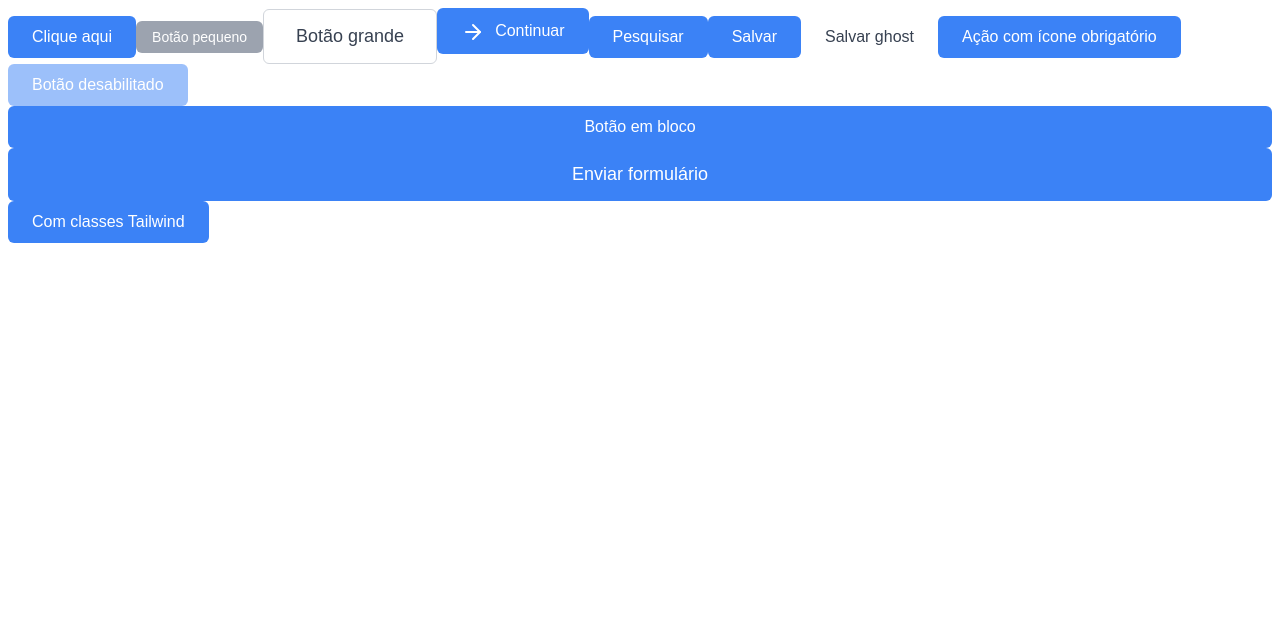
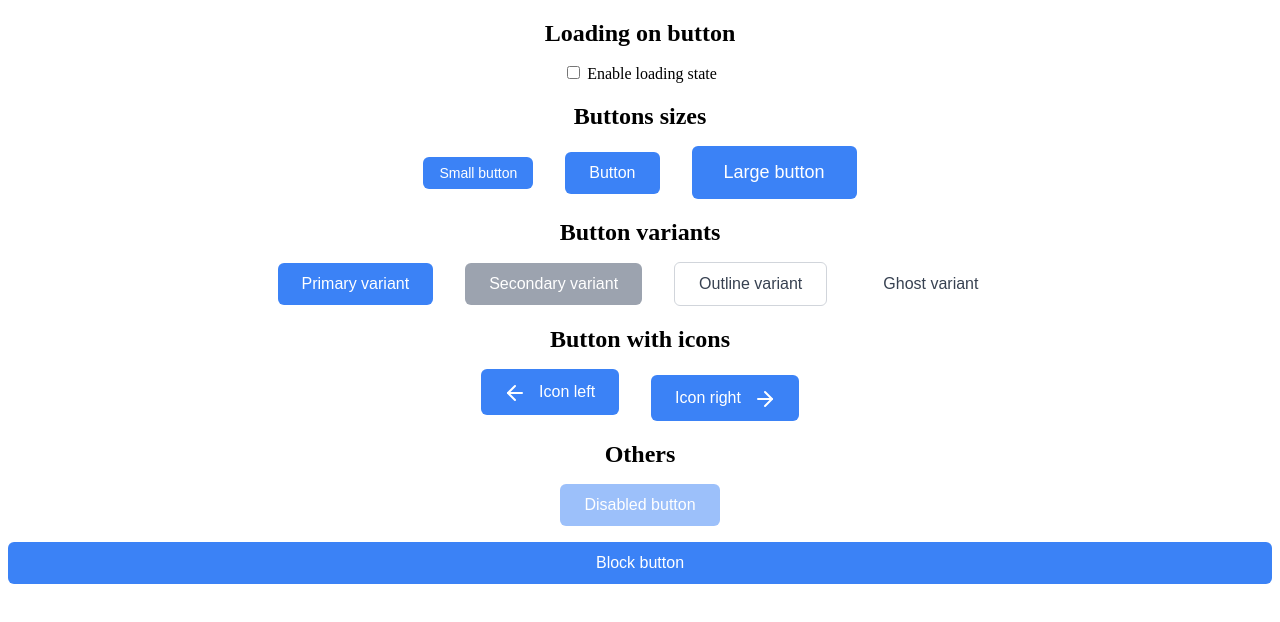
Before and after one commit to edgarimai/vue-smart-ui, a Vue app: page / in a window 1280 px wide. Shown: the top 622 px of the page. Built offline with nearby package versions, Linux system fonts and the light colour scheme.

Commit message:
feat: all buttons examples

```diff
--- a/src/App.vue
+++ b/src/App.vue
@@ -3,10 +3,7 @@ import { ref } from 'vue'
 import BaseButton from './components/BaseButton.vue'
 
 const isLoading = ref(false)
-
-const handleClick = () => {
-  console.log('Clicou no botão')
-}
+const isLoadingEnabled = ref(false)
 
 const handleSaveWithLoading = async () => {
   isLoading.value = true
@@ -18,30 +15,111 @@ const handleSaveWithLoading = async () => {
 }
 
 const saveData = async () => {
-  console.log('Salvando dados...')
-  await new Promise((resolve) => setTimeout(resolve, 8000))
-  console.log('Dados salvos!')
+  console.log('Saving data...')
+  await new Promise((resolve) => setTimeout(resolve, 2000))
+  console.log('Data saved!')
 }
 </script>
 
 <template>
-  <!-- Botão primário básico -->
-  <BaseButton @click="handleClick"> Clique aqui </BaseButton>
+  <div class="button-container">
+    <h2>Loading on button</h2>
+    <div class="container">
+      <label class="checkbox-label">
+        <input type="checkbox" v-model="isLoadingEnabled" class="checkbox-input" />
+        Enable loading state
+      </label>
+    </div>
 
-  <!-- Botão secundário com tamanho pequeno -->
-  <BaseButton variant="secondary" size="small" @click="handleSaveWithLoading" :loading="isLoading">
-    Botão pequeno
+    <h2>Buttons sizes</h2>
+    <div class="container">
+      <!-- Small button -->
+      <BaseButton
+        size="small"
+        @click="handleSaveWithLoading"
+        :loading="isLoading && isLoadingEnabled"
+        >Small button</BaseButton
+      >
+      <!-- Medium button -->
+      <BaseButton @click="handleSaveWithLoading" :loading="isLoading && isLoadingEnabled" n
+        >Button</BaseButton
+      >
+      <!-- Large button -->
+      <BaseButton
+        size="large"
+        @click="handleSaveWithLoading"
+        :loading="isLoading && isLoadingEnabled"
+        >Large button</BaseButton
+      >
+    </div>
+
+    <h2>Button variants</h2>
+    <div class="container">
+      <!-- Primary button -->
+      <BaseButton
+        variant="primary"
+        @click="handleSaveWithLoading"
+        :loading="isLoading && isLoadingEnabled"
+        >Primary variant</BaseButton
+      >
+      <!-- Secondary button -->
+      <BaseButton
+        variant="secondary"
+        @click="handleSaveWithLoading"
+        :loading="isLoading && isLoadingEnabled"
+        >Secondary variant</BaseButton
+      >
+      <!-- Outline button -->
+      <BaseButton
+        variant="outline"
+        @click="handleSaveWithLoading"
+        :loading="isLoading && isLoadingEnabled"
+        >Outline variant</BaseButton
+      >
+      <!-- Ghost button -->
+      <BaseButton
+        variant="ghost"
+        @click="handleSaveWithLoading"
+        :loading="isLoading && isLoadingEnabled"
+        >Ghost variant</BaseButton
+      >
+    </div>
+
+    <h2>Button with icons</h2>
+    <div class="container">
+      <!-- Button with icon left-->
+      <BaseButton
+        variant="primary"
+        @click="handleSaveWithLoading"
+        :loading="isLoading && isLoadingEnabled"
+      >
+        Icon left
+        <template #prefix>
+          <svg
+            xmlns="http://www.w3.org/2000/svg"
+            width="22"
+            height="22"
+            viewBox="0 0 22 22"
+            fill="none"
+            stroke="currentColor"
+            stroke-width="2"
+            stroke-linecap="round"
+            stroke-linejoin="round"
+          >
+            <path d="M17 12h-14" />
+            <path d="m10 5-7 7 7 7" />
+          </svg>
+        </template>
       </BaseButton>
 
-  <!-- Botão outline grande -->
-  <BaseButton variant="outline" size="large" @click="handleSaveWithLoading" :loading="isLoading">
-    Botão grande
-  </BaseButton>
-
-  <!-- Botão primário com ícone -->
-  <BaseButton variant="primary" @click="handleSaveWithLoading" :loading="isLoading">
-    Continuar
-    <template #prefix>
+      <!-- Button with icon -->
+      <BaseButton
+        variant="primary"
+        @click="handleSaveWithLoading"
+        :loading="isLoading && isLoadingEnabled"
+      >
+        Icon right
+        <template #suffix>
           <svg
             xmlns="http://www.w3.org/2000/svg"
             width="22"
@@ -58,38 +136,29 @@ const saveData = async () => {
           </svg>
         </template>
       </BaseButton>
+    </div>
 
-  <!-- Botão com ícones usando slots -->
-  <BaseButton @click="handleSaveWithLoading" :loading="isLoading"> Pesquisar </BaseButton>
+    <h2>Others</h2>
+    <div class="container">
+      <!-- Disabled button -->
+      <BaseButton disabled> Disabled button </BaseButton>
 
-  <!-- Botão com loading -->
-  <BaseButton :loading="isLoading" @click="handleSaveWithLoading"> Salvar </BaseButton>
-
-  <!-- Botão ghost -->
-  <BaseButton variant="ghost" @click="handleSaveWithLoading"> Salvar ghost </BaseButton>
-
-  <!-- Botão que requer ícone -->
-  <BaseButton require-icon @click="handleClick"> Ação com ícone obrigatório </BaseButton>
-
-  <!-- Botão desabilitado -->
-  <BaseButton disabled> Botão desabilitado </BaseButton>
-
-  <!-- Botão que ocupa toda a largura -->
-  <BaseButton block> Botão em bloco </BaseButton>
-
-  <!-- Combinando várias propriedades -->
-  <BaseButton
-    variant="primary"
-    size="large"
-    block
-    @click="handleSaveWithLoading"
-    :loading="isLoading"
-  >
-    Enviar formulário
-  </BaseButton>
-
-  <!-- Usando classes Tailwind adicionais -->
-  <BaseButton class="mt-4 shadow-lg"> Com classes Tailwind </BaseButton>
+      <!-- Button that takes full width -->
+      <BaseButton block style="margin: 1rem 0"> Block button </BaseButton>
+    </div>
+  </div>
 </template>
 
-<style scoped></style>
+<style scoped>
+h2 {
+  text-align: center;
+  margin-bottom: 1rem;
+}
+.container {
+  text-align: center;
+
+  button {
+    margin-inline: 1rem;
+  }
+}
+</style>
```
Lines whose indentation alone changed are shown as unchanged.
